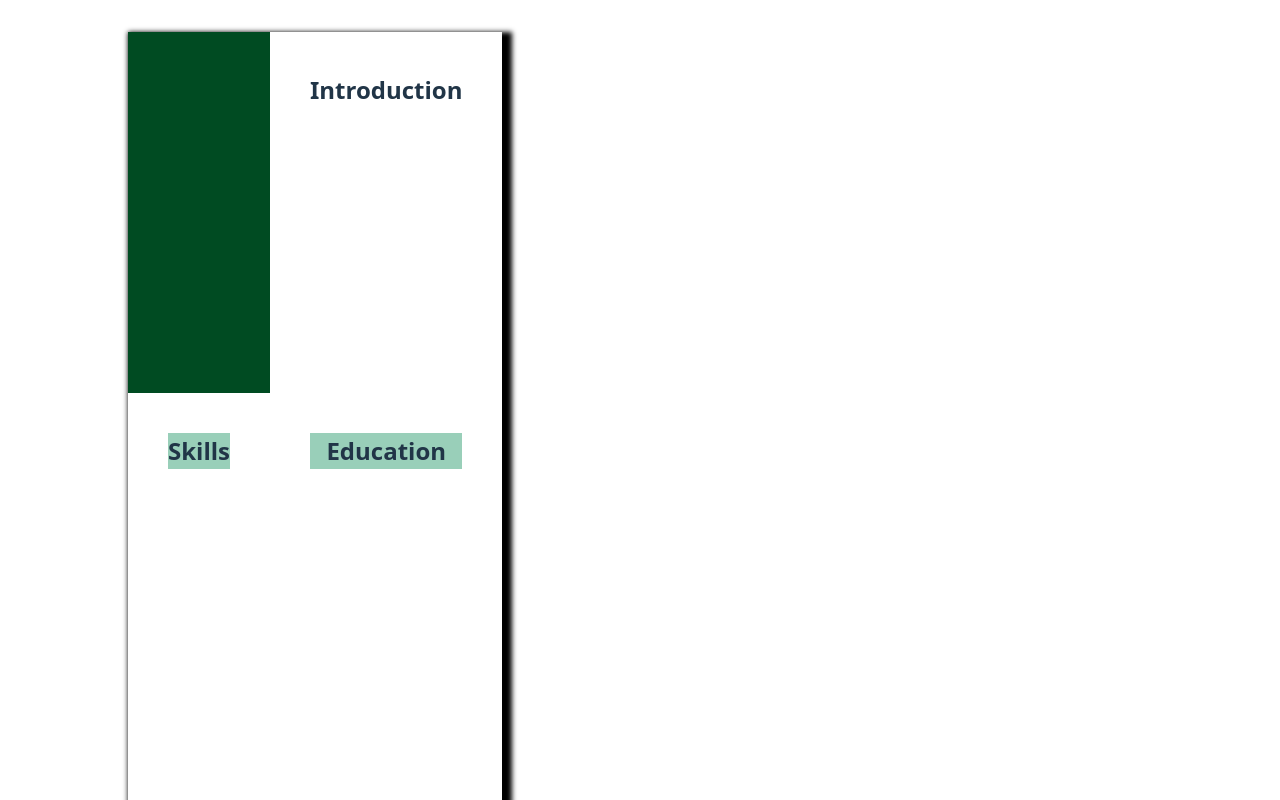
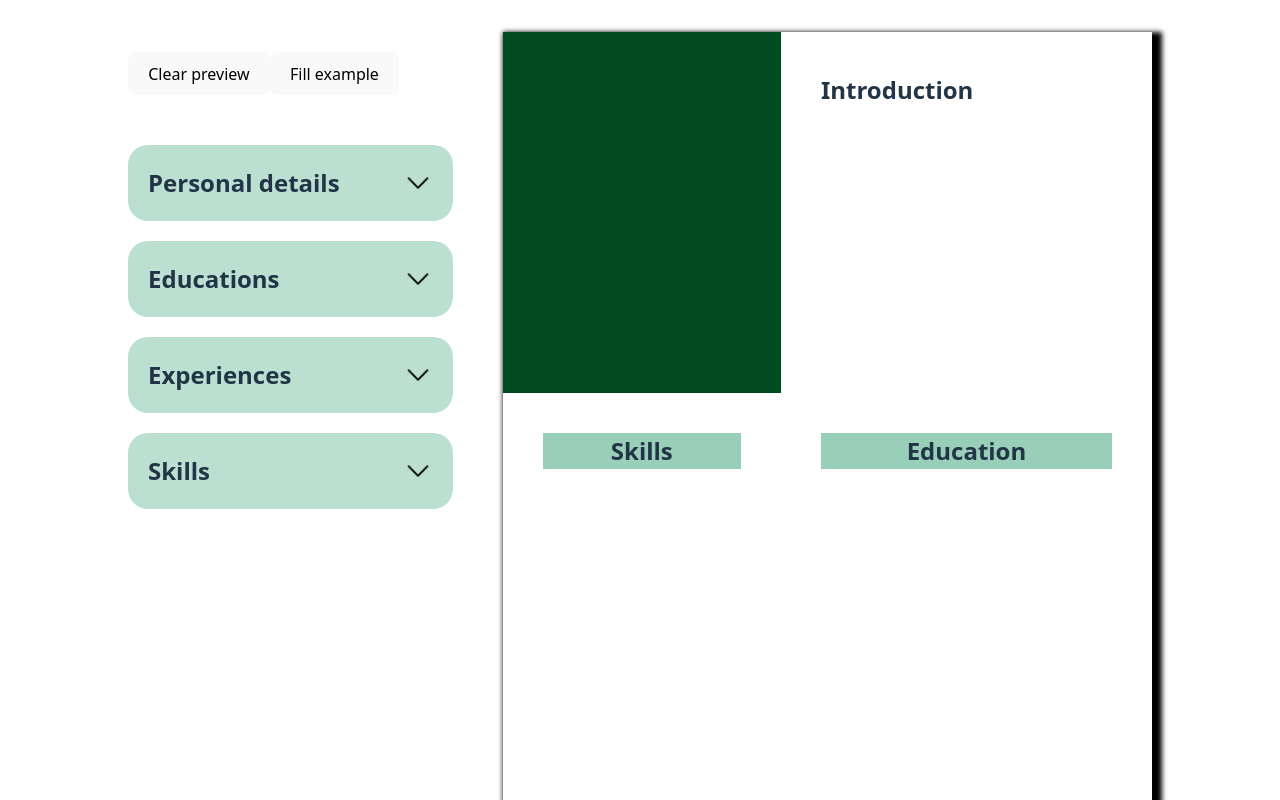
Before and after one commit to Petra-78/cv-app, a React (Vite) app: page / in a window 1280 px wide. Shown: the top 800 px of the page. Built offline with nearby package versions, Linux system fonts and the light colour scheme.

Commit message:
Add buttons for clearing and filling in preview

```diff
--- a/src/App.jsx
+++ b/src/App.jsx
@@ -6,6 +6,7 @@
 import ExperienceDropdown from "./components/Experience.jsx";
 import Skills from "./components/Skills.jsx";
 import SkillsDisplay from "./components/SkillsDisplay.jsx";
+import PrevievButtons from "./components/PreviewButtons.jsx";
 import "./App.css";
 
 import ExperienceDisplay from "./components/ExperienceDisplay.jsx";
@@ -26,6 +27,14 @@
 
   return (
     <div className="main">
+      <div className="previewButtons">
+        <PrevievButtons
+          setPersonalForm={setPersonalForm}
+          setEducations={setEducations}
+          setExperiences={setExperiences}
+          setSkills={setSkills}
+        />
+      </div>
       <div className="forms">
         <PersonalDataForm
           personalData={personalData}
--- /dev/null
+++ b/src/components/PreviewButtons.jsx
@@ -0,0 +1,106 @@
+export default function PrevievButtons({
+  setPersonalForm,
+  setEducations,
+  setExperiences,
+  setSkills,
+}) {
+  const handlePreviewClear = (e) => {
+    e.preventDefault();
+    setPersonalForm({
+      fullName: "",
+      email: "",
+      phone: "",
+      address: "",
+      introduction: "",
+    });
+    setEducations([
+      {
+        id: crypto.randomUUID(),
+        schoolName: "",
+        degree: "",
+        startDate: "",
+        endDate: "",
+        location: "",
+      },
+    ]);
+    setExperiences([
+      {
+        id: crypto.randomUUID(),
+        companyName: "",
+        position: "",
+        startDate: "",
+        endDate: "",
+        describtion: "",
+      },
+    ]);
+    setSkills([]);
+  };
+  const handlePreviewFill = (e) => {
+    e.preventDefault();
+    handlePreviewClear;
+    setPersonalForm({
+      fullName: "Emily Carter",
+      email: "emily.carter@example.com",
+      phone: "+44 7123 456 789",
+      address: "London, United Kingdom",
+      introduction:
+        "Creative and detail-oriented Front-End Developer with 3+ years of experience building responsive websites and web apps using React, JavaScript, and modern CSS frameworks. Passionate about clean code, usability, and pixel-perfect design.",
+    });
+    setEducations([
+      {
+        id: crypto.randomUUID(),
+        schoolName: "University of Manchester",
+        degree: "BSc Computer Science",
+        startDate: "2017",
+        endDate: "2020",
+        location: "Manchester",
+      },
+      {
+        id: crypto.randomUUID(),
+        schoolName: "Code Institute",
+        degree: "MSc Software Engineering",
+        startDate: "2021",
+        endDate: "2022",
+        location: "Boston",
+      },
+    ]);
+    setExperiences([
+      {
+        id: crypto.randomUUID(),
+        companyName: "BrightPixel Studio",
+        position: "Front-End Developer",
+        startDate: "2022",
+        endDate: "2025",
+        describtion:
+          "Developed and maintained responsive websites and landing pages for small businesses. Collaborated with designers to implement Figma mockups using React and Tailwind CSS.",
+      },
+      {
+        id: crypto.randomUUID(),
+        companyName: "Freelance",
+        position: "Web Designer & Developer",
+        startDate: "2020",
+        endDate: "2022",
+        describtion:
+          "Designed and built custom WordPress websites for clients in the creative and retail sectors. Focused on usability, SEO, and fast load times.",
+      },
+    ]);
+    setSkills([
+      { id: crypto.randomUUID(), skill: "React.js" },
+      { id: crypto.randomUUID(), skill: "Javascrips" },
+      { id: crypto.randomUUID(), skill: "HTML" },
+      { id: crypto.randomUUID(), skill: "CSS" },
+      { id: crypto.randomUUID(), skill: "Node.js" },
+    ]);
+  };
+
+  return (
+    <>
+      <button className="clearPreviev" onClick={handlePreviewClear}>
+        Clear preview
+      </button>
+      <button className="fillPreview" onClick={handlePreviewFill}>
+        Fill example
+      </button>
+    </>
+  );
+}
```
